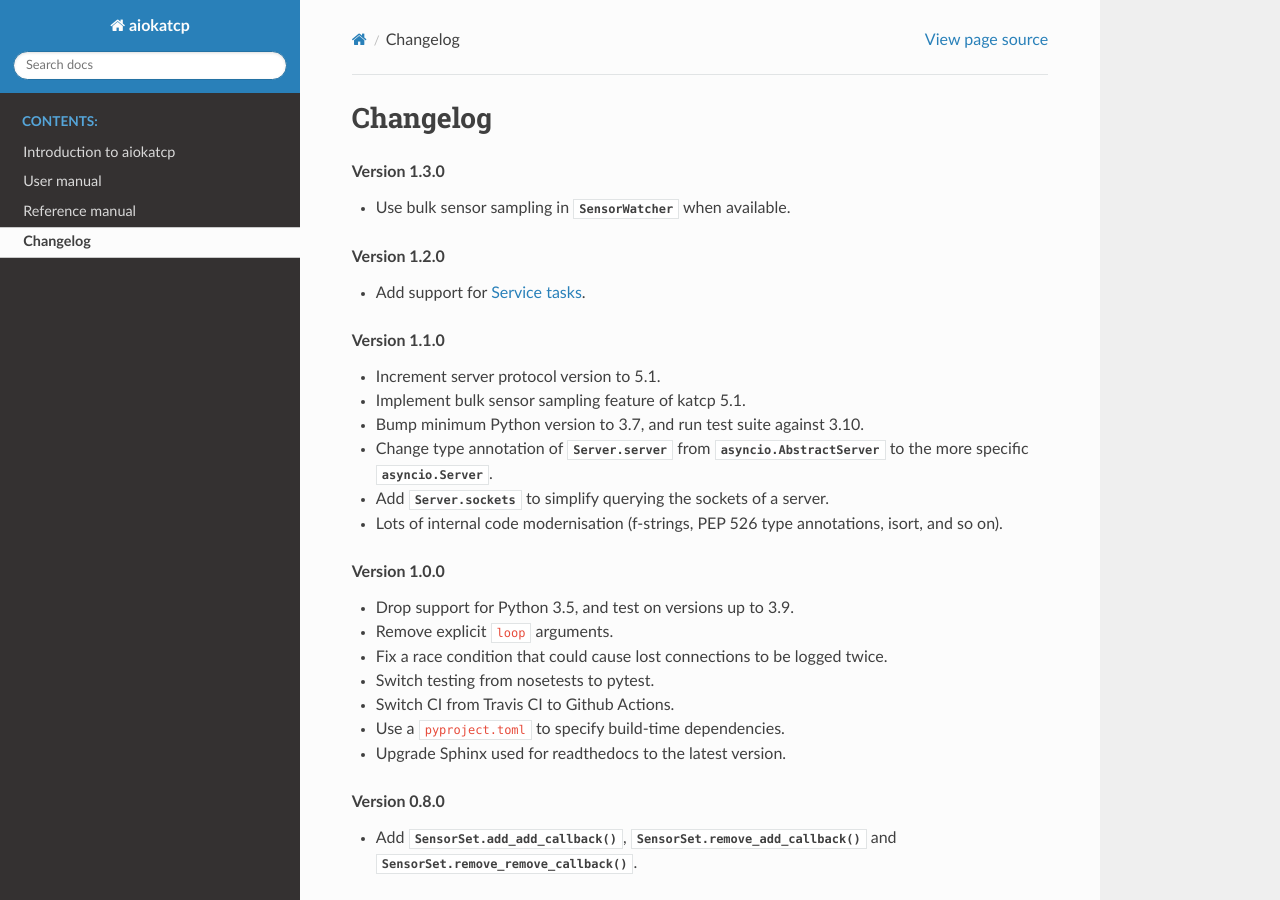
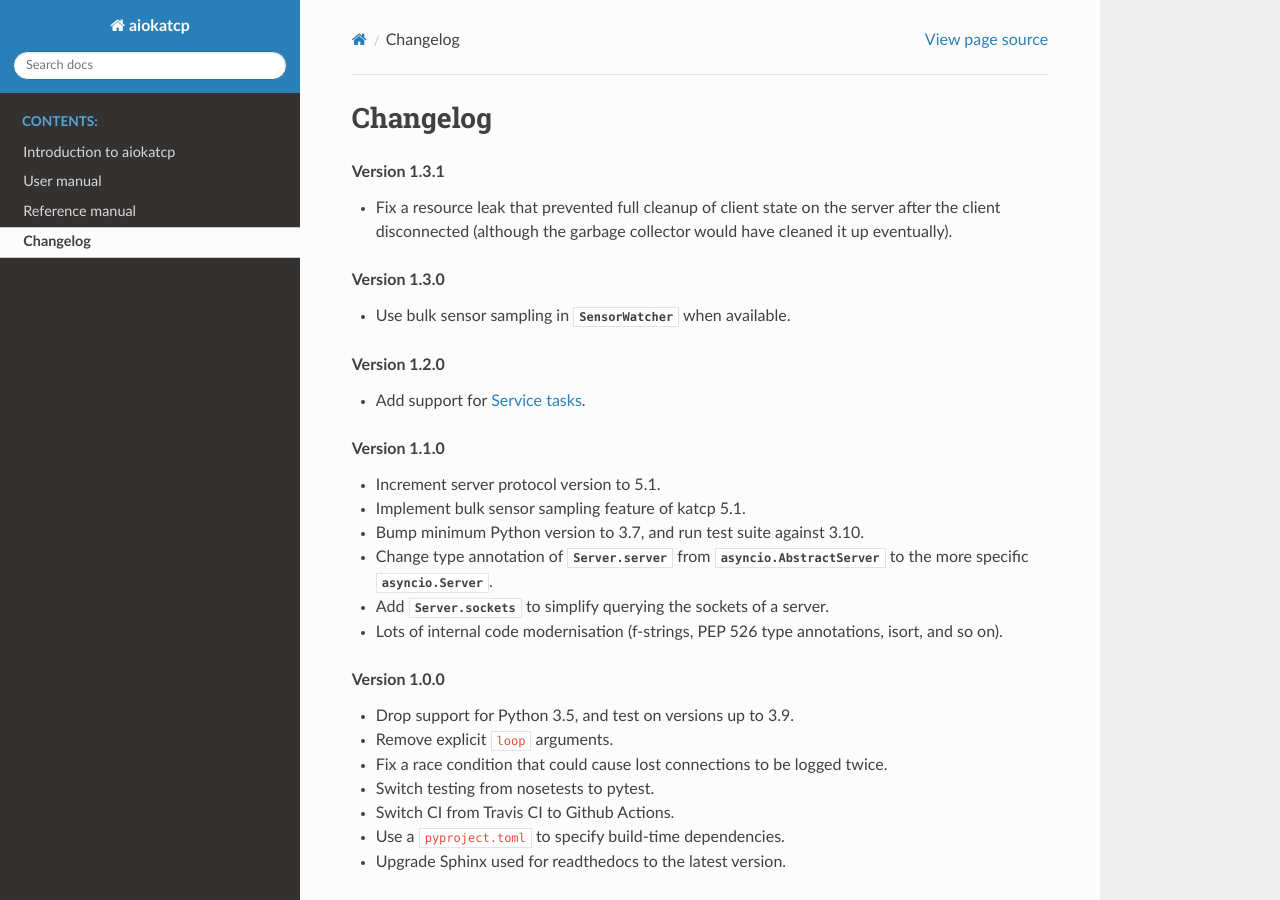
Before and after one commit to ska-sa/aiokatcp, a Sphinx documentation site: the page built from doc/changelog.rst, in a window 1280 px wide and 900 px high. Built offline with Sphinx 7.4.7 and the Read the Docs theme 2.0.0, drawn with Linux system fonts in a browser that asks for light colours; the version number could not be read and is left out.

Commit message:
Update changelog for 1.3.1 release

```diff
--- a/doc/changelog.rst
+++ b/doc/changelog.rst
@@ -1,5 +1,11 @@
 Changelog
 =========
+
+.. rubric:: Version 1.3.1
+
+- Fix a resource leak that prevented full cleanup of client state on the
+  server after the client disconnected (although the garbage collector would
+  have cleaned it up eventually).
 
 .. rubric:: Version 1.3.0
 
```
